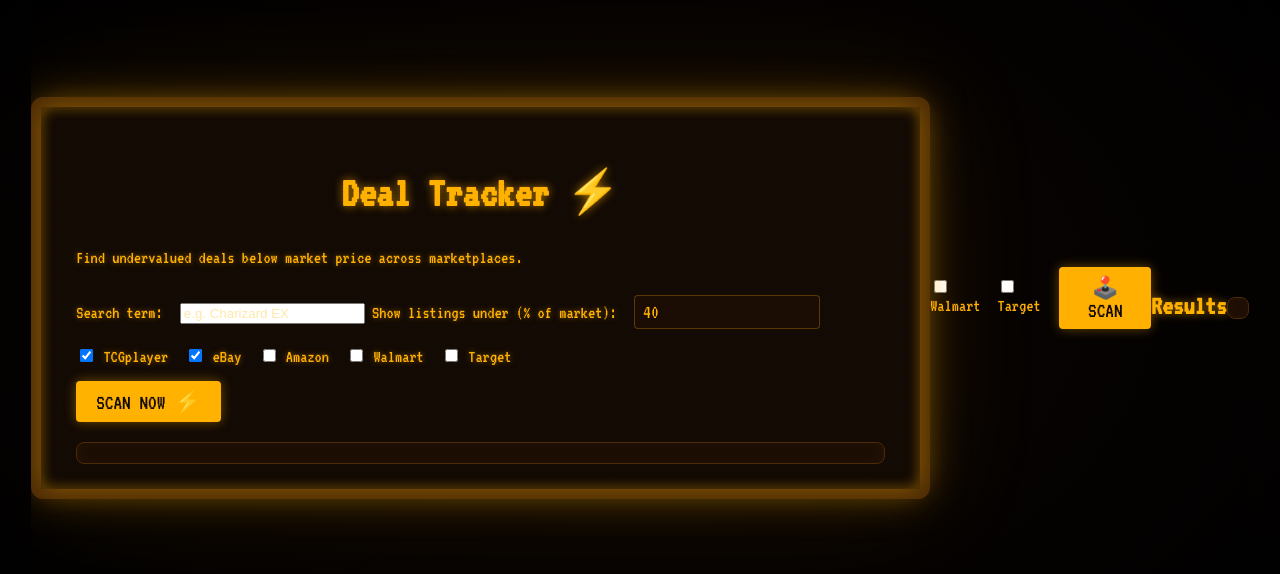
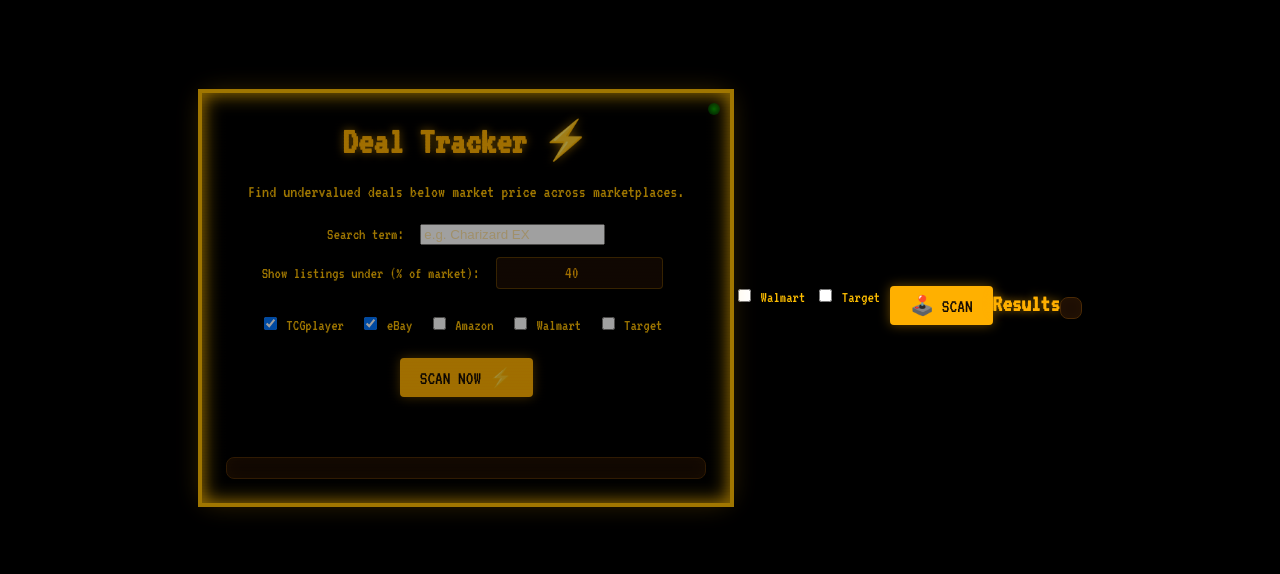
Before and after one commit to HuecoHouse/Scraper-App, a website: page public/index.html in a window 1280 px wide. Shown: the part 102-676 px from the top of the page. Drawn offline with Linux system fonts and the light colour scheme.

Commit message:
Update style.css

```diff
--- a/public/style.css
+++ b/public/style.css
@@ -1,38 +1,138 @@
-/* ---------- AMBER CRT DEAL TRACKER UI ---------- */
-@import url('https://fonts.googleapis.com/css2?family=VT323&display=swap');
-
-html, body {
+body {
+  background-color: #000;
+  color: #ffbf00;
+  font-family: 'VT323', monospace;
   margin: 0;
-  padding: 0;
-  height: 100%;
-  background: radial-gradient(ellipse at center, #0b0503 0%, #000000 100%);
-  color: #ffb000;
-  font-family: 'VT323', monospace;
-  font-size: 18px;
+  height: 100vh;
   display: flex;
   align-items: center;
   justify-content: center;
-  overflow-x: hidden;
+  overflow: hidden;
 }
 
-/* ---------- CRT CONTAINER ---------- */
 .crt-container {
   position: relative;
-  background: #120a04;
-  border: 10px solid #4b2a05;
-  border-radius: 12px;
-  padding: 25px 35px;
+  width: 480px;
+  padding: 24px;
+  border: 4px solid #ffbf00;
+  box-shadow: 0 0 20px #ffbf00 inset;
+  background-color: #000;
+  text-align: center;
+  animation: flicker 0.15s infinite;
+}
+
+.power-light.on {
+  width: 12px;
+  height: 12px;
+  border-radius: 50%;
+  background: radial-gradient(#0f0, #030);
+  position: absolute;
+  top: 10px;
+  right: 10px;
+  animation: blink 2s infinite alternate;
+}
+
+h1 {
+  font-size: 2em;
+  margin: 0 0 10px;
+  text-shadow: 0 0 8px #ffbf00;
+}
+
+.subtitle {
+  font-size: 1.1em;
+  margin-bottom: 20px;
+}
+
+label {
+  display: block;
+  margin: 6px 0;
+}
+
+input[type="text"], input[type="number"] {
   width: 90%;
-  max-width: 900px;
-  box-shadow:
-    0 0 40px rgba(255,176,0,0.25),
-    0 0 120px rgba(255,176,0,0.1),
-    inset 0 0 15px rgba(255,176,0,0.25);
+  padding: 6px;
+  background: #111;
+  border: 1px solid #ffbf00;
+  color: #ffbf00;
+  font-family: 'VT323', monospace;
+  font-size: 1em;
+  text-align: center;
+}
+
+.sources {
+  margin-top: 10px;
   text-align: left;
-  line-height: 1.5;
-  color: #ffb000;
-  text-shadow: 0 0 6px rgba(255,176,0,0.45);
-  animation: crt-flicker 8s infinite ease-in-out;
+  display: inline-block;
+}
+
+button {
+  margin-top: 15px;
+  background: #ffbf00;
+  border: none;
+  padding: 10px 20px;
+  font-family: 'VT323', monospace;
+  font-size: 1.2em;
+  cursor: pointer;
+  color: #000;
+  box-shadow: 0 0 8px #ffbf00;
+}
+button:hover {
+  background: #ffd94d;
+}
+button:disabled {
+  opacity: 0.5;
+  cursor: not-allowed;
+}
+
+.status {
+  margin-top: 12px;
+  min-height: 20px;
+  font-size: 1.1em;
+}
+
+.results {
+  margin-top: 20px;
+  text-align: left;
+  max-height: 300px;
+  overflow-y: auto;
+}
+
+.deal {
+  border: 1px solid #ffbf00;
+  padding: 10px;
+  margin-bottom: 10px;
+  background: rgba(255, 191, 0, 0.05);
+  animation: fadeIn 0.4s ease;
+}
+
+.deal h3 {
+  margin: 0 0 4px;
+  font-size: 1.1em;
+}
+
+.deal a {
+  color: #ffbf00;
+  text-decoration: underline;
+  font-size: 0.9em;
+}
+
+@keyframes flicker {
+  0%, 19%, 21%, 23%, 25%, 54%, 56%, 100% {
+    opacity: 0.99;
+  }
+  20%, 24%, 55% {
+    opacity: 0.9;
+  }
+}
+
+@keyframes blink {
+  from { opacity: 1; }
+  to { opacity: 0.5; }
+}
+
+@keyframes fadeIn {
+  from { opacity: 0; transform: translateY(4px); }
+  to { opacity: 1; transform: translateY(0); }
 }
 
 /* ---------- CRT GLOW & SCANLINES ---------- */
```
